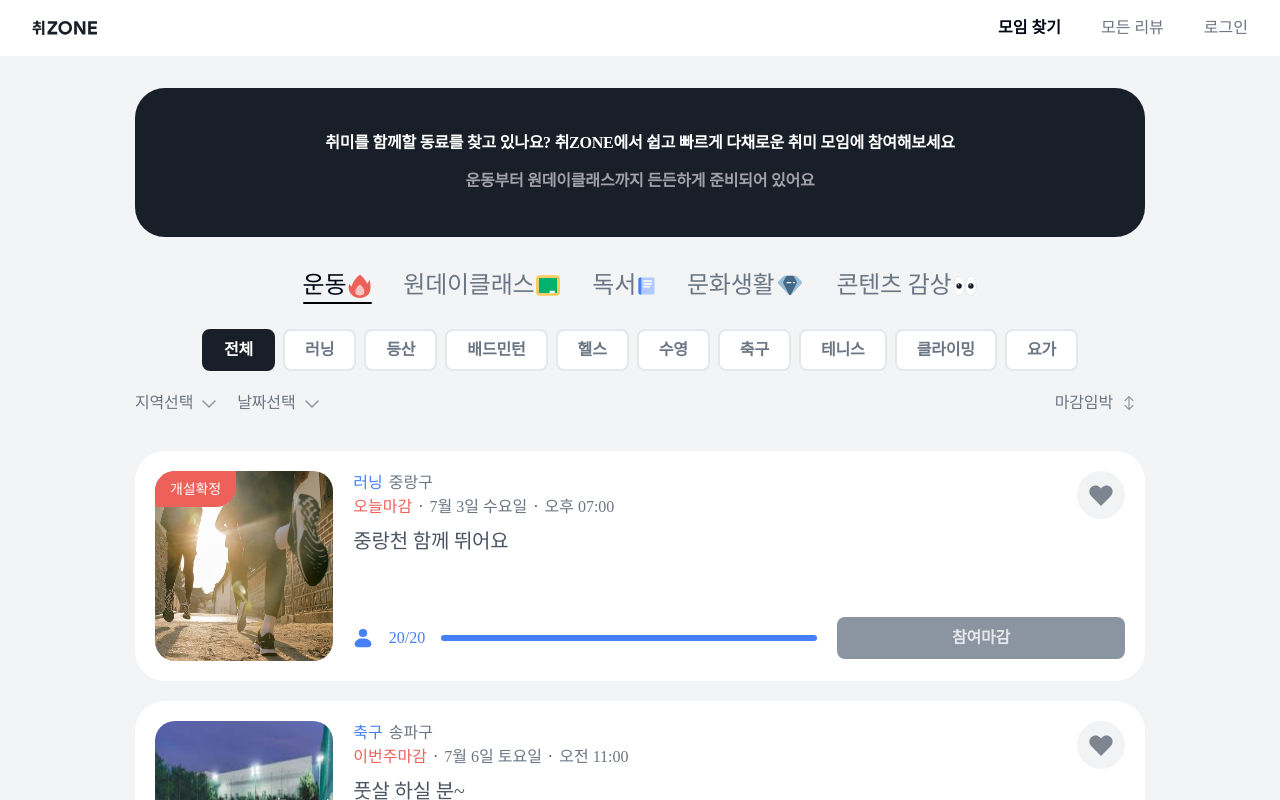
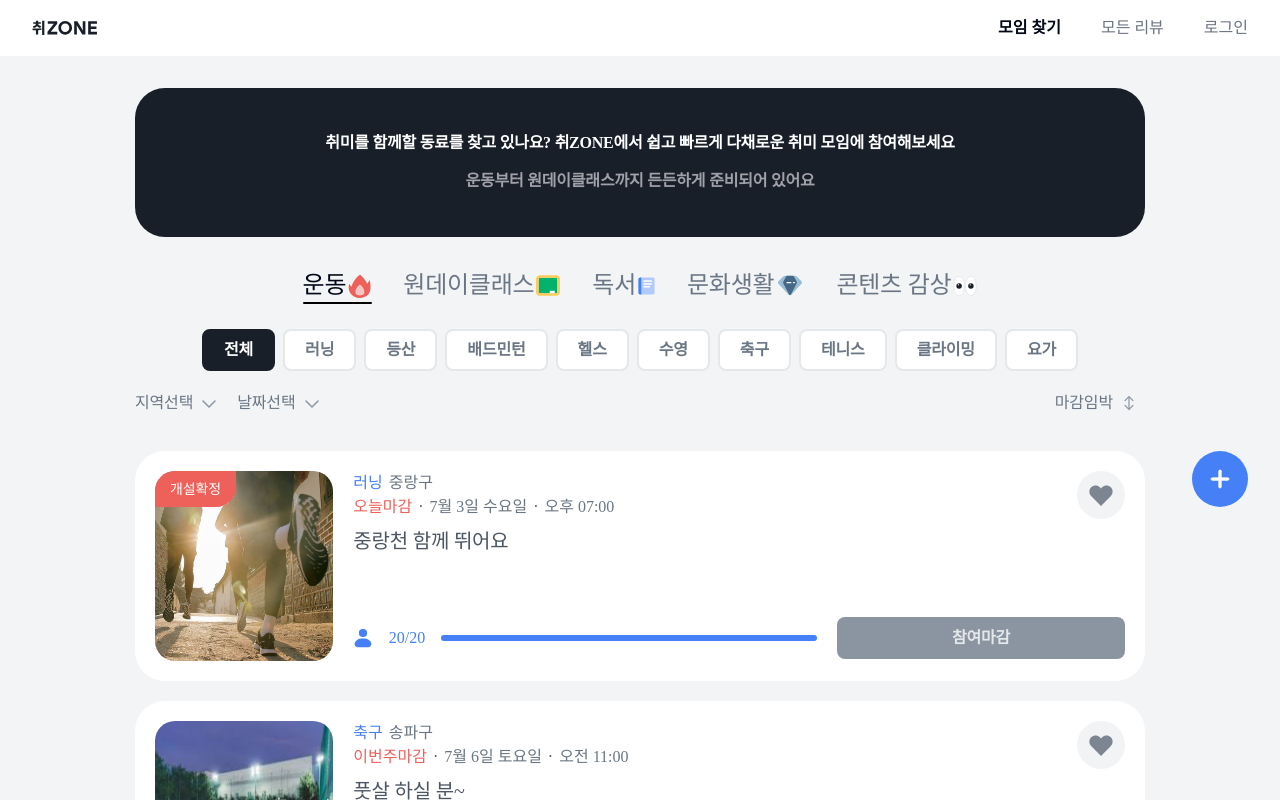
Before and after one commit to codeit-team2/FE, a Next.js app: page / in a window 1280 px wide. Shown: the top 800 px of the page. Built offline with nearby package versions, Linux system fonts and the light colour scheme; a web font is replaced by a local one.

Commit message:
feat: CreateHobby +버튼 기능 구현, refactor: Liked 컴포넌트화

```diff
--- /dev/null
+++ b/src/components/Card/Liked.tsx
@@ -0,0 +1,19 @@
+import Image from 'next/image';
+
+interface LikedProps {
+  onClick: () => void;
+  isBookmarked: boolean;
+}
+
+export default function Liked({ onClick, isBookmarked }: LikedProps) {
+  return (
+    <button type="button" className="relative h-48 w-48" onClick={onClick}>
+      <Image
+        src={isBookmarked ? '/icons/heart-pink.svg' : '/icons/heart-gray.svg'}
+        alt="찜 버튼"
+        fill
+        className="absolute"
+      />
+    </button>
+  );
+}
--- a/src/components/Card/index.tsx
+++ b/src/components/Card/index.tsx
@@ -1,6 +1,7 @@
 import Image from 'next/image';
 import React, { useState } from 'react';
 import { Button } from '../ui/button';
+import Liked from '@/components/Card/Liked';
 
 export default function Card({ data }: any) {
   const [isBookmarked, setIsBookmarked] = useState(false);
@@ -61,15 +62,9 @@ export default function Card({ data }: any) {
           )}
         </div>
       </div>
+
       <div className="flex flex-col items-end justify-between">
-        <button type="button" className="relative h-48 w-48" onClick={handleClick}>
-          <Image
-            src={isBookmarked ? '/icons/heart-pink.svg' : '/icons/heart-gray.svg'}
-            alt="찜 버튼"
-            fill
-            className="absolute"
-          />
-        </button>
+        <Liked onClick={handleClick} isBookmarked={isBookmarked} />
 
         {data.member >= 20 ? (
           <Button className="h-42 w-288 mb-2" disabled variant={'secondary'}>
--- /dev/null
+++ b/src/components/CreateHobby/index.tsx
@@ -0,0 +1,13 @@
+import Image from 'next/image';
+
+export default function CreateHobby() {
+  return (
+    <>
+      <div className="bg-primary-300 fixed right-32 z-20 cursor-pointer rounded-[40px] p-16">
+        <div className="relative h-24 w-24">
+          <Image src="/icons/plus.svg" alt="plusIcon" fill />
+        </div>
+      </div>
+    </>
+  );
+}
--- a/src/pages/index.tsx
+++ b/src/pages/index.tsx
@@ -6,6 +6,7 @@ import Dropdown from '@/components/common/Dropdown';
 import GNB from '@/components/common/GNB';
 import Tap from '@/components/common/Tap';
 import Test from '@/components/Card/testData.js';
+import CreateHobby from '@/components/CreateHobby';
 
 function Main() {
   return (
@@ -39,7 +40,7 @@ function Main() {
             itemTrigger="마감임박"
           />
         </div>
-
+        <CreateHobby />
         <div className="flex flex-col gap-20">
           {Test.map((data, index) => (
             <Card key={index} data={data} />
```
Also changed, not shown: public/icons/plus.svg (added).
